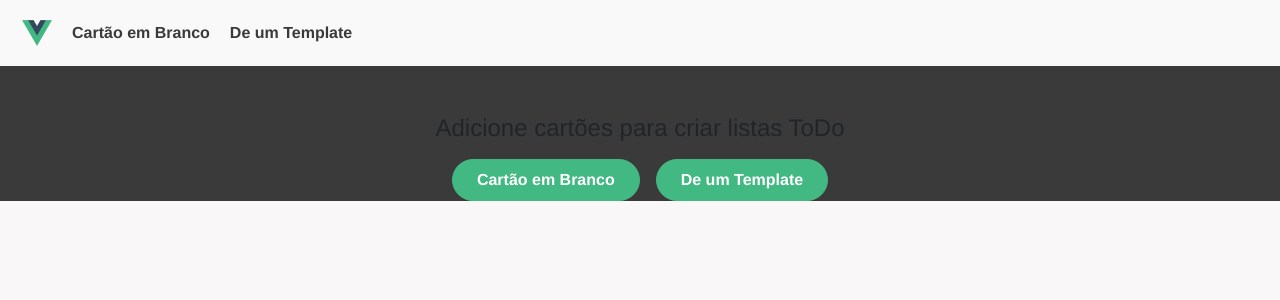
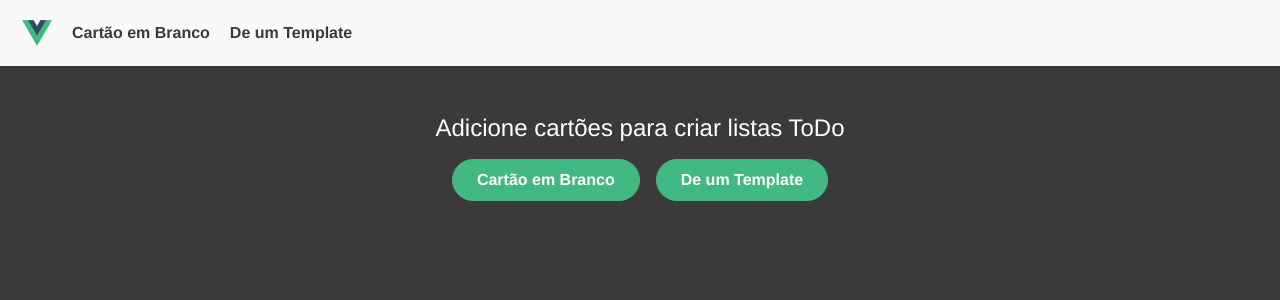
Before and after one commit to senomardetritos/todo-card-list, a Vue app: page / in a window 1280 px wide. Shown: the top 300 px of the page. Built offline with nearby package versions, Linux system fonts and the light colour scheme.

Commit message:
feat: melhoras no layout

```diff
--- a/src/App.vue
+++ b/src/App.vue
@@ -5,11 +5,5 @@
 </template>
 
 <script setup>
-import { onMounted } from 'vue';
 import AppContainer from './components/AppContainer.vue';
-onMounted(() => {
-	document.addEventListener('click', (e) => {
-		console.log(e.target)
-	})
-})
 </script>
--- a/src/assets/css/main.css
+++ b/src/assets/css/main.css
@@ -1,7 +1,7 @@
 body {
 	padding: 0;
 	margin: 0;
-	background: #f9f7f7;
+	background-color: #3a3a3a;
 }
 
 #app {
@@ -12,6 +12,15 @@ body {
 	background-color: #3a3a3a;
 	padding: 0;
 	margin: 0;
+}
+
+hr {
+	color: inherit;
+	border: 0;
+	border-top: 1px solid #ddd;
+	opacity: 1;
+	height: 1px;
+	width: 100%;
 }
 
 .menu {
@@ -145,7 +154,8 @@ body {
 	border: 0 !important;
 }
 
-.modal-header, .modal-footer {
+.modal-header,
+.modal-footer {
 	font-size: 24px !important;
 	font-weight: 600;
 	display: flex;
@@ -171,5 +181,7 @@ body {
 
 .modal-body {
 	display: flex;
+	align-items: center;
 	justify-content: center;
+	flex-direction: column;
 }
--- a/src/components/AppContainer.vue
+++ b/src/components/AppContainer.vue
@@ -1,15 +1,11 @@
 <template>
 	<div>
 		<AppHeader @add-card="addCard" @add-by-template="addByTemplate" />
-		<div class="row p-4" v-if="cards && Object.keys(cards).length > 0">
-			<div class="col-md-6 col-xl-4 mb-3" v-for="(item, i) in cards" :key="i">
-				<CardToDo :id="i" :item="item" @save="saveCards" @delete="deleteCards" />
-			</div>
-		</div>
-		<div class="row pt-5" v-else>
+		<AppHome :key="key_card" />
+		<div class="row pt-5" v-if="!cards || Object.keys(cards).length == 0">
 			<div class="col-sm-3"></div>
 			<div class="col-sm-6 text-center">
-				<div class="h4">Adicione cartões para criar listas ToDo</div>
+				<div class="home-text h4">Adicione cartões para criar listas ToDo</div>
 				<div class="home-buttons">
 					<a href="#" class="btn btn-primary" @click="addCard">Cartão em Branco</a>
 					<a href="#" class="btn btn-primary" @click="addByTemplate">De um Template</a>
@@ -26,11 +22,12 @@
 import { get, save, getLastId } from '../utils/db';
 import database from '../db/default-list';
 import AppHeader from './AppHeader.vue';
-	import CardToDo from './CardToDo.vue';
+import AppHome from './AppHome.vue';
 import TemplateModal from './TemplateModal.vue';
 
 const cards = ref({});
 const showModalTemplate = ref(false);
+const key_card = ref(Date.now())
 
 onMounted(() => {
 	cards.value = get();
@@ -76,15 +73,16 @@
 
 function saveCards() {
 	save(cards.value);
+	key_card.value = Date.now()
 }
 
-	function deleteCards(id) {
-		delete cards.value[id];
-		saveCards();
-	}
 </script>
 
 <style scoped>
+.home-text {
+    color: white;
+}
+
 .home-buttons {
 	display: flex;
 	gap: 16px;
--- /dev/null
+++ b/src/components/AppHome.vue
@@ -0,0 +1,38 @@
+<template>
+    <div class="row p-4" v-if="cards && Object.keys(cards).length > 0">
+        <div class="col-md-6 col-xl-4 mb-3" v-for="(item, i) in cards" :key="i">
+            <CardToDo :id="i" :item="item" @save="saveCards" @delete="deleteCards" />
+        </div>
+    </div>
+</template>
+
+<script setup>
+import { ref, onMounted } from 'vue';
+import { get, save } from '../utils/db';
+import CardToDo from './CardToDo.vue'
+
+const cards = ref({});
+
+onMounted(() => {
+    cards.value = get();
+    if (!cards.value) cards.value = {};
+});
+
+function saveCards() {
+    save(cards.value);
+}
+
+function deleteCards(id) {
+    delete cards.value[id];
+    saveCards();
+}
+</script>
+
+<style scoped>
+.home-buttons {
+    display: flex;
+    gap: 16px;
+    justify-content: center;
+    margin-top: 16px;
+}
+</style>
--- a/src/components/TemplateModal.vue
+++ b/src/components/TemplateModal.vue
@@ -10,7 +10,8 @@
 				</div>
 				<div class="modal-body">
 					<div class="template-items">
-						<div :class="'template-item ' + (selected.includes(item.title) ? 'selected' : '')" v-for="(item, i) in database" :key="i" @click="changeSelected(item.title)">
+						<div :class="'template-item ' + (selected.includes(item.title) ? 'selected' : '')"
+							v-for="(item, i) in database" :key="i" @click="changeSelected(item.title)">
 							{{ item.title }}
 						</div>
 					</div>
@@ -80,13 +81,16 @@
 	display: flex;
 	gap: 16px;
 	flex-wrap: wrap;
-		justify-content: space-around;
+	justify-content: space-between;
+	width: 100%;
 }
+
 .template-item {
 	width: 47%;
 	padding: 4px 8px;
 	cursor: pointer;
 }
+
 .template-item.selected {
 	background: #eeeeee;
 	box-shadow: 0px 0px 1px 1px #dddddd;
```
Lines whose indentation alone changed are shown as unchanged.
